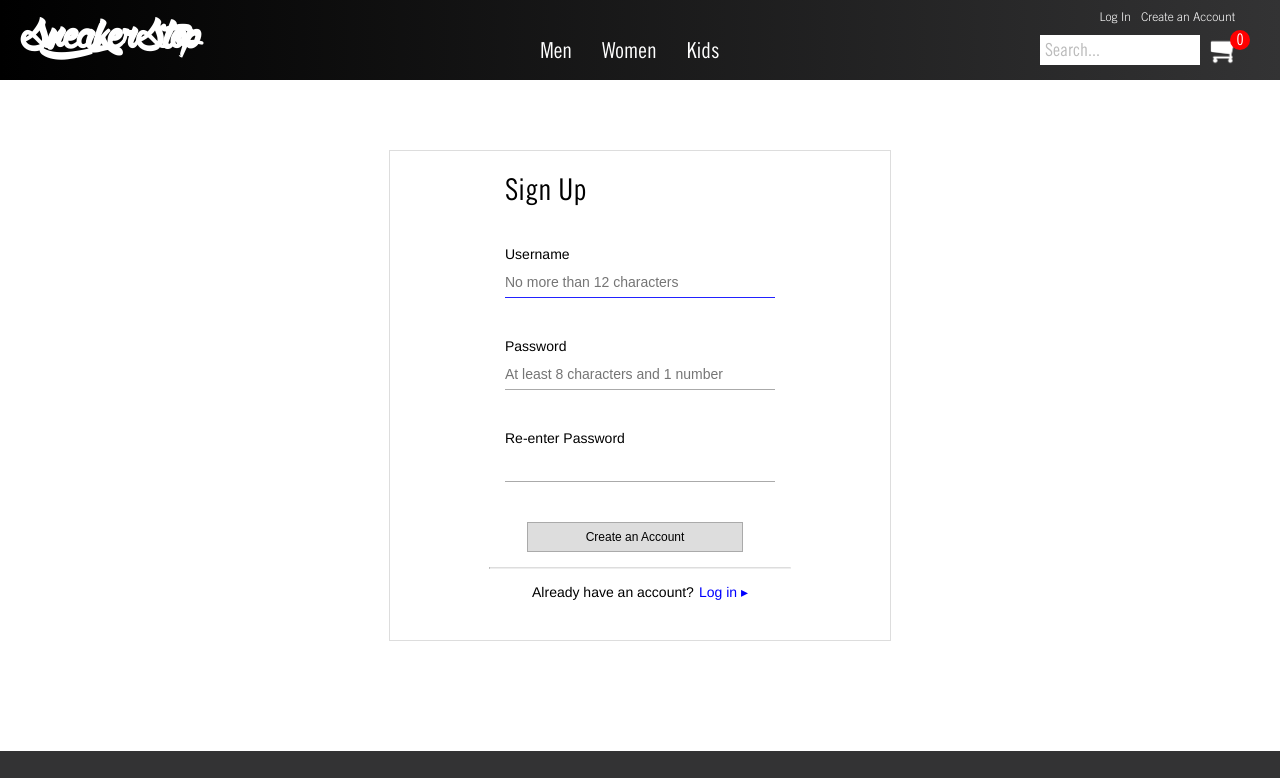
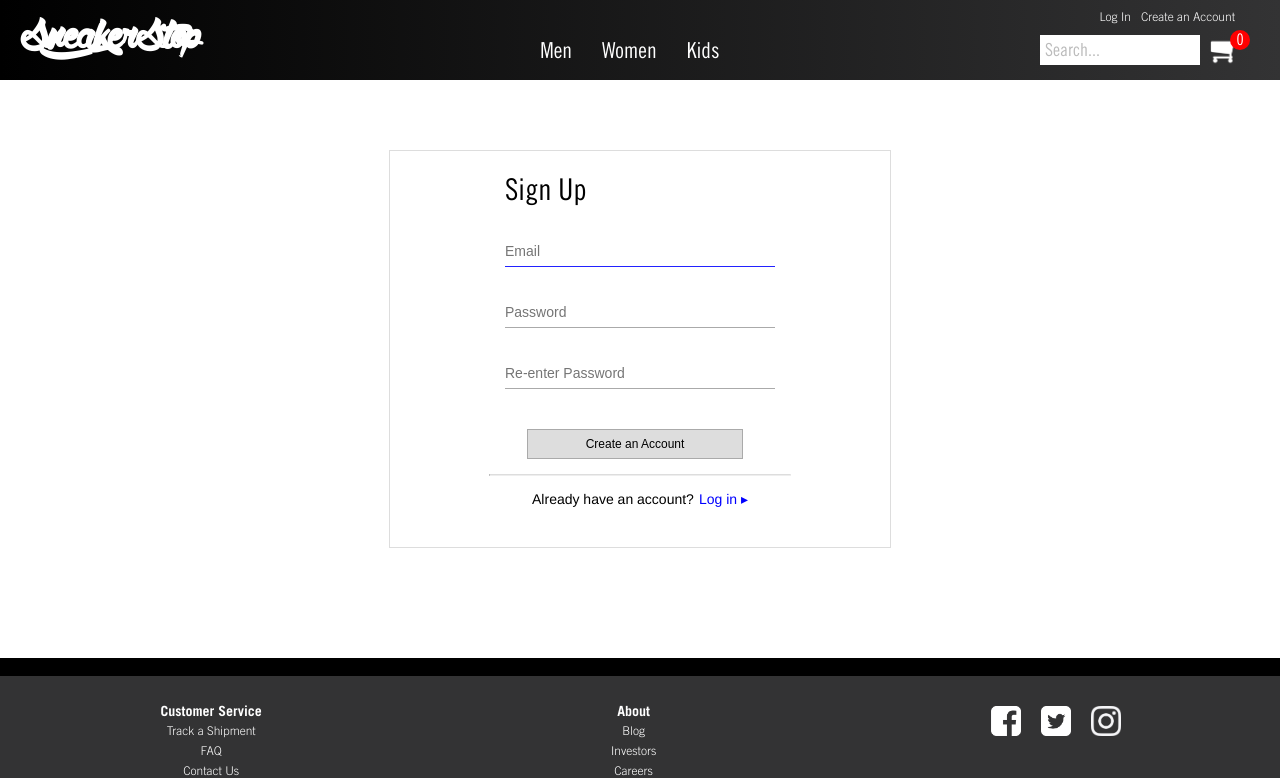
Before and after one commit to odayakanaasa/sneakerstop, a React (Create React App) app in the folder client/: page /register in a window 1280 px wide. Shown: the top 778 px of the page. Built offline with nearby package versions, Linux system fonts and the light colour scheme; what auth0-js would draw is missing.

Commit message:
auth system partially functional

```diff
--- a/client/src/App.js
+++ b/client/src/App.js
@@ -72,9 +72,14 @@ class App extends Component {
         this.props.history.push(`/search?q=${query}`);
     }
 
-    render = () => (
+    render = () => {
+        console.log(auth.isAuthenticated());
+        //auth.logout();
+        console.log(auth.isAuthenticated());
+        return (
             <div>
                 <NavBar
+                    loggedIn={auth.isAuthenticated()}
                     username={auth.getUsername()}
                     toggleMobileNav={this.toggleMobileNav}
                     mobileNavOpen={this.state.mobileNavOpen}
@@ -119,9 +124,13 @@ class App extends Component {
                         username={auth.getUsername()}
                         signup={auth.signup}/>
                 }/>
+                <Route path='/callback' render = {()=>
+                    <Redirect to='/home'/>
+                }/>}
                 <Footer isAdmin={auth.isAdmin()} username={auth.getUsername()}/>
             </div>
-    );
+        )
+    }
 }
 
 export default withRouter(App);
--- a/client/src/components/elements/NavBar.js
+++ b/client/src/components/elements/NavBar.js
@@ -9,6 +9,7 @@ export default class NavBar extends Component {
     static propTypes = {
         mobileNavOpen: PropTypes.bool.isRequired,
         toggleMobileNav: PropTypes.func.isRequired,
+        loggedIn: PropTypes.bool.isRequired,
         username: PropTypes.string.isRequired,
         logout: PropTypes.func.isRequired,
         cartItemCount: PropTypes.number.isRequired,
@@ -45,7 +46,7 @@ export default class NavBar extends Component {
             </div>
             <div className='sneakerstop-nav-container'>
                 <div className='sneakerstop-navbar-top'>
-                    {this.props.username ? (
+                    {this.props.loggedIn ? (
                         <ul>
                             <li>
                                 Welcome, {this.props.username}
--- a/client/src/components/pages/Cart.js
+++ b/client/src/components/pages/Cart.js
@@ -85,15 +85,23 @@ export default class Cart extends Component {
     }
 
     render = () => {
-        this.state.cartItems.sort((item1,item2) => item1.id > item2.id);
+        if (!this.state.cartItems || this.state.cartItems.length===0) {
             return (
                 <div className='sneakerstop-cart-layout-container'>
-            {this.state.cartItems.length === 0 ? (
                     <div className='cart-no-items'>
                         <h1>There are no items in your cart.</h1>
                     </div>
-            ) : (
-                <div>
+                    {this.renderNavButtons()}
+                </div>
+            )
+        } else {
+            this.state.cartItems.sort((item1,item2) => item1.id > item2.id);
+            this.renderCart();
+        }
+    }
+
+    renderCart = () => (
+        <div className='sneakerstop-cart-layout-container'>
             <h1> Cart </h1>
             <table className='sneakerstop-cart-table'>
                 <thead>
@@ -251,19 +259,20 @@ export default class Cart extends Component {
                     </tr>
                 </tbody>
             </table>
+            {this.renderNavButtons()}
         </div>
-            )}
+    );
+
+    renderNavButtons = () => (
         <div className='sneakerstop-cart-nav-button-container'>
             <Link to='/products'>
                 &#8249; Continue Shopping
             </Link>
-                {this.state.cartItems.length === 0 ? null : (
+            {!this.state.cartItems || this.state.cartItems.length === 0 ? null : (
                 <Link to='/checkout'>
                     Check Out &#8250;
                 </Link>
             )}
         </div>
-        </div>
     )
 }
-}
--- a/client/src/components/pages/Home.js
+++ b/client/src/components/pages/Home.js
@@ -32,7 +32,8 @@ export default class Home extends Component {
         )
     )
 
-    render = () => (
+    render = () => {
+        return (
             <div>
                 <div className='sneakerstop-banner-background'>
                     <div className='sneakerstop-banner-left'>
@@ -63,3 +64,4 @@ export default class Home extends Component {
             </div>
         )
     }
+}
--- a/client/src/components/pages/SignUpPage.js
+++ b/client/src/components/pages/SignUpPage.js
@@ -26,8 +26,8 @@ export default class SignUpPage extends Component {
         if (text==='') {
             this.setState({usernameErrMsg:'This field is required.'});
             return;
-        } else if (text.length>12) {
-            this.setState({usernameErrMsg: 'Username cannot be more than 12 characters.'});
+        } else if (text.length>20) {
+            this.setState({usernameErrMsg: 'Username cannot be more than 20 characters.'});
             return;
         }
         this.setState({usernameErrMsg:''});
@@ -70,7 +70,7 @@ export default class SignUpPage extends Component {
         //username is not empty
         if (this.state.usernameText!==''
             //username < 13 characters
-            && this.state.usernameText.length < 13
+            && this.state.usernameText.length <= 20
             //password > 7 characters
             && this.state.passwordText.length > 7
             //password has number
@@ -82,13 +82,19 @@ export default class SignUpPage extends Component {
         return false;
     }
 
-    handleSubmit = () => {
+    handleSubmit = (event) => {
+        event.preventDefault();
         this.handleUsernameChange(this.state.usernameText);
         this.handlePasswordChange(this.state.passwordText);
         this.handlePassword2Change(this.state.password2Text);
         if (this.canSubmit()) {
             //make call to auth0
-            this.props.signup();
+            try {
+                let possibleErr = this.props.signup(this.state.usernameText, this.state.passwordText);
+                console.log(possibleErr);
+            } catch(err) {
+                console.log('err',err);
+            }
         }
     }
 
@@ -97,29 +103,27 @@ export default class SignUpPage extends Component {
             <div className="signup-form-container">
                 <form className="signup-form">
                     <h2 className="signup-form-header"> Sign Up </h2>
-                    <span className="input-label"> Username </span>
                     <InputField
                         name="username"
                         type="text"
-                        placeholder="No more than 12 characters"
-                        handleInputChange={this.handleInputChange}
+                        placeholder="Email"
+                        handleInputChange={this.handleUsernameChange}
                         validation={this.validateField}
                         errMsg={this.state.usernameErrMsg}
                         autofocus={true} />
-                    <span className="input-label"> Password </span>
                     <InputField
                         name="password"
                         type="password"
-                        placeholder="At least 8 characters and 1 number"
-                        handleInputChange={this.handleInputChange}
+                        placeholder="Password"
+                        handleInputChange={this.handlePasswordChange}
                         validation={this.validateField}
                         errMsg={this.state.passwordErrMsg} />
-                    <span className="input-label"> Re-enter Password </span>
                     <InputField
                         name="password2"
                         type="password"
-                        handleInputChange={this.handleInputChange}
+                        handleInputChange={this.handlePassword2Change}
                         validation={this.validateField}
+                        placeholder="Re-enter Password"
                         errMsg={this.state.password2ErrMsg} />
                     <div className="signup-button-container">
                         <button className={"signup-button "+(this.canSubmit() ? "active" : "")} type="submit" onClick={this.handleSubmit}>Create an Account</button>
@@ -134,95 +138,3 @@ export default class SignUpPage extends Component {
         </div>
     );
 }
-
-/*
-
-static propTypes = {
-		handleSubmit: PropTypes.func.isRequired,
-	}
-
-	constructor(props) {
-		super(props)
-		this.state = {
-			formData: {
-				username: "",
-	        	password: "",
-	        	password2: "",
-			},
-			usernameErrMsg: "",
-			passwordErrMsg: "",
-			password2ErrMsg: "",
-	    }
-	}
-
-	componentDidMount() {
-		document.title="Voting Booth | Sign Up";
-		window.scrollTo(0,0);
-	}
-
-	handleInputChange = (event) => {
-		event.preventDefault();
-		let formDataCopy = this.state.formData;
-		formDataCopy[event.target.name] = event.target.value;
-    	this.setState({formData: formDataCopy});
-    	this.validateField(event.target.name);
-    }
-
-	validateField = (fieldname) => {
-	  switch(fieldname){
-	    case 'username':
-	      if (this.state.formData.username==="") {
-	      	this.setState({usernameErrMsg:"This field is required."});
-	      } else {
-	      	this.setState({usernameErrMsg:""});
-	      }
-	      break;
-	    case 'password':
-	      if (this.state.formData.password==="") {
-	      	this.setState({passwordErrMsg:"This field is required."});
-	      } else if (this.state.formData.password.length<8) {
-	      	this.setState({passwordErrMsg:"Password must be at least 8 characters."});
-	      } else if (!/\d/.test(this.state.formData.password)) {
-	      	this.setState({passwordErrMsg:"Password must contain a number."});
-	      } else {
-	      	this.setState({passwordErrMsg:""});
-	      	if(this.state.formData.password2!=="") {
-	      		this.validateField('password2');
-	      	}
-	      }
-	      break;
-	    case 'password2':
-	      if (this.state.formData.password2==="") {
-	      	this.setState({password2ErrMsg:"This field is required."});
-	      } else if (this.state.formData.password2!==this.state.formData.password) {
-	      	this.setState({password2ErrMsg:"Passwords do not match."});
-	      } else {
-	      	this.setState({password2ErrMsg:""});
-	      }
-	      break;
-	    default:
-	      break;
-		}
-	}
-
-	canSubmit = () => {
-		let username = this.state.formData.username;
-		let password = this.state.formData.password;
-		let password2 = this.state.formData.password2;
-		if (username!=="" && password.length>7 && /\d/.test(password) && password2===password) {
-			return true;
-		}
-		return false;
-	}
-
-   	handleSubmit = (event) => {
-      event.preventDefault();
-      if (this.canSubmit()) {
-      	this.props.handleSubmit(this.state.formData.username,this.state.formData.password);
-      }
-    }
-
-
-}
-
-*/
--- a/client/src/stylesheets/scss/components/elements/InputField.scss
+++ b/client/src/stylesheets/scss/components/elements/InputField.scss
@@ -5,15 +5,19 @@ input,textarea {
     border: 1px solid #bbb;
 }
 
+input:-webkit-autofill {
+    -webkit-box-shadow: 0 0 0 30px white inset
+}
+
 .inputfield {
 	width: 100%;
 	font-size: 14px;
 	line-height: 30px;
-    background-color: white;
+    background-color: white !important;
     border: none;
     border-bottom: 1px solid #aaa;
 	&.invalid {
-		background-color: pink;
+		background-color: pink !important;
 		border-bottom: 1px solid red;
 	}
 	&:focus {
--- a/client/src/utils/auth/Auth.js
+++ b/client/src/utils/auth/Auth.js
@@ -21,13 +21,15 @@ export default class Auth {
 
     isAdmin = () => true;
 
-    login = (username, password) => {
+    login = (email, password) => {
         this.auth0.login(
-            { realm: AUTH_CONFIG.dbConnectionName, username, password },
+            { realm: AUTH_CONFIG.dbConnectionName, email, password },
             (err, authResult) => {
                 if (err) {
                     console.log(err);
                     return;
+                } else {
+                    console.log(authResult);
                 }
             }
         );
@@ -37,12 +39,12 @@ export default class Auth {
         this.auth0.signup({ connection: AUTH_CONFIG.dbConnectionName, email, password },(err) => {
                 if (err) {
                     console.log(err);
-                    return;
+                    return err;
                 }
                 this.auth0.login({ realm: AUTH_CONFIG.dbConnectionName, username: email, password },(err, authResult) => {
                     if (err) {
                         console.log(err);
-                        return;
+                        return err;
                     }
                 });
             }
--- a/client/src/utils/auth/Callback.js
+++ b/client/src/utils/auth/Callback.js
@@ -1,5 +1,4 @@
 import React, { Component } from 'react';
-import loading from './loading.svg';
 
 class Callback extends Component {
   render() {
@@ -17,8 +16,7 @@ class Callback extends Component {
     }
 
     return (
-      <div style={style}>
-        <img src={loading} alt="loading"/>
+      <div>
       </div>
     );
   }
--- a/client/src/utils/auth/auth-variables.js
+++ b/client/src/utils/auth/auth-variables.js
@@ -1,5 +1,5 @@
 export const AUTH_CONFIG = {
-    domain: 'sneakerstop.auth0.com',
+    domain: 'sneaker-stop.auth0.com',
     clientId: 'Re1Qk5gtuzJImf57FancOhHFf7U36ewv',
     callbackUrl: 'http://localhost:3000/callback',
     dbConnectionName: 'Username-Password-Authentication',
```
Also changed, not shown: client/src/stylesheets/dist/main.css, 1 other file (tests, documents, lock files or other folders). Lines whose indentation alone changed are shown as unchanged.
